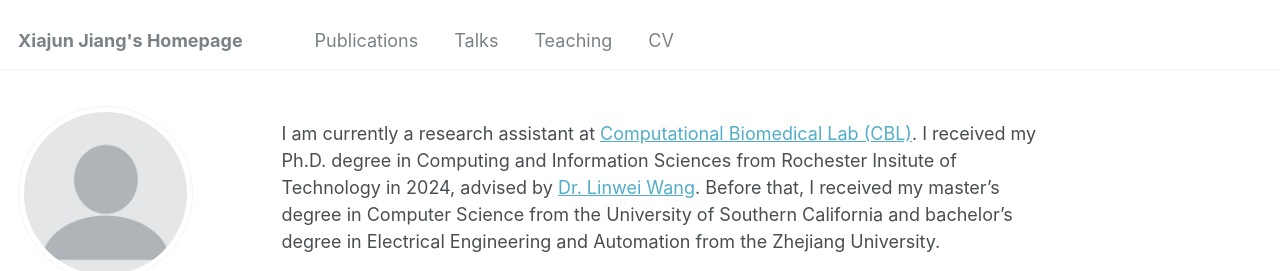
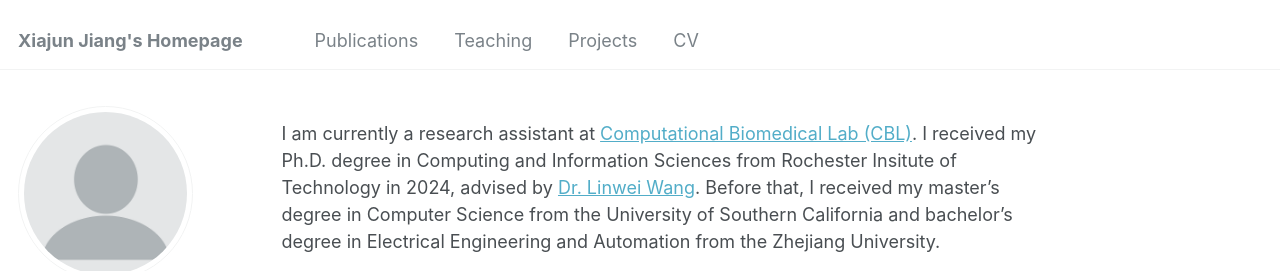
Before and after one commit to john-x-jiang/john-x-jiang.github.io, a Jekyll site: the page built from _pages/about.md, in a window 1280 px wide. Shown: the top 271 px of the page. Built offline with Jekyll 4.4.1, drawn with Linux system fonts in a browser that asks for light colours; some web fonts are replaced.

Commit message:
update navigations

```diff
--- a/_data/navigation.yml
+++ b/_data/navigation.yml
@@ -3,14 +3,14 @@ main:
   - title: "Publications"
     url: /publications/
 
-  - title: "Talks"
-    url: /talks/
+  # - title: "Talks"
+  #   url: /talks/
 
   - title: "Teaching"
     url: /teaching/
 
-  # - title: "Portfolio"
-  #   url: /portfolio/
+  - title: "Projects"
+    url: /portfolio/
 
   # - title: "Blog Posts"
   #   url: /year-archive/
```
